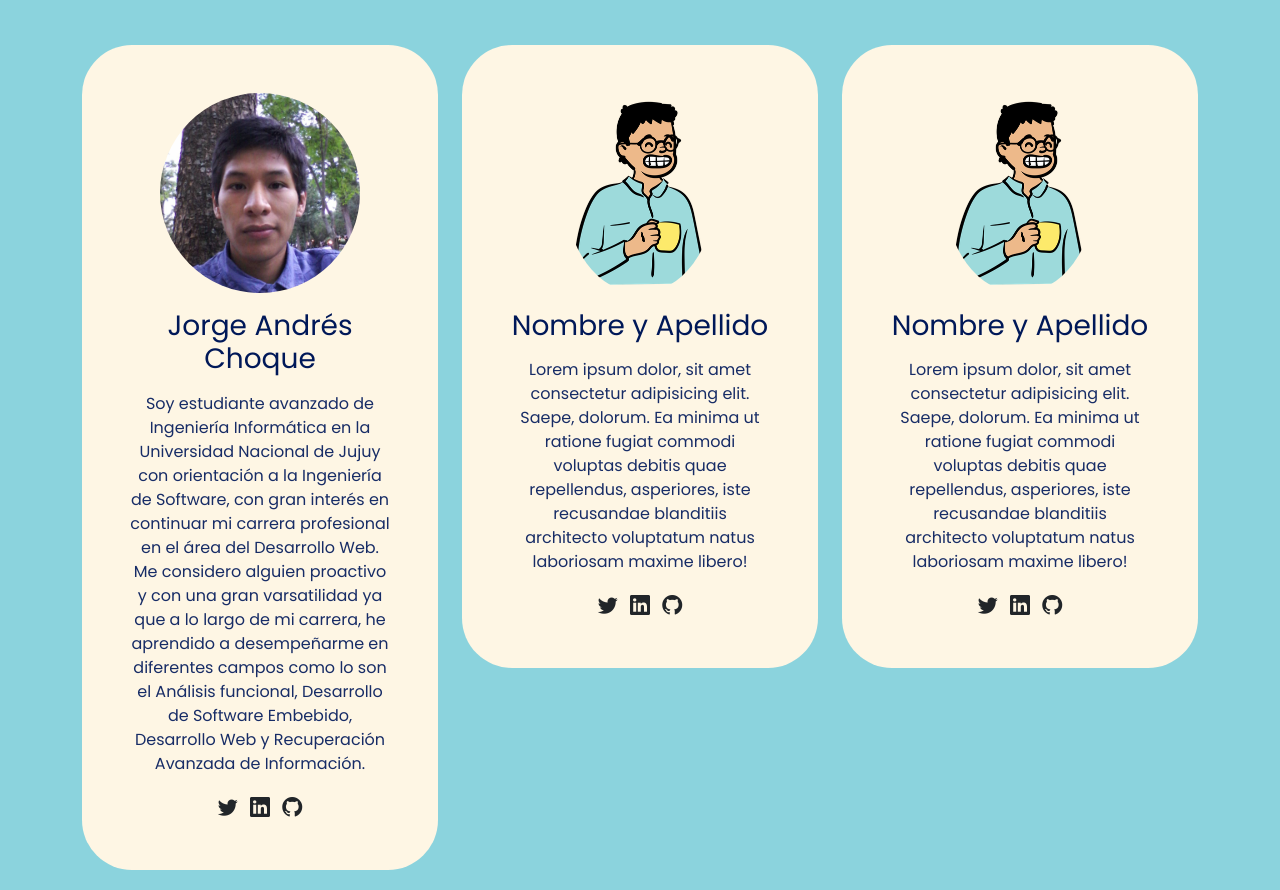
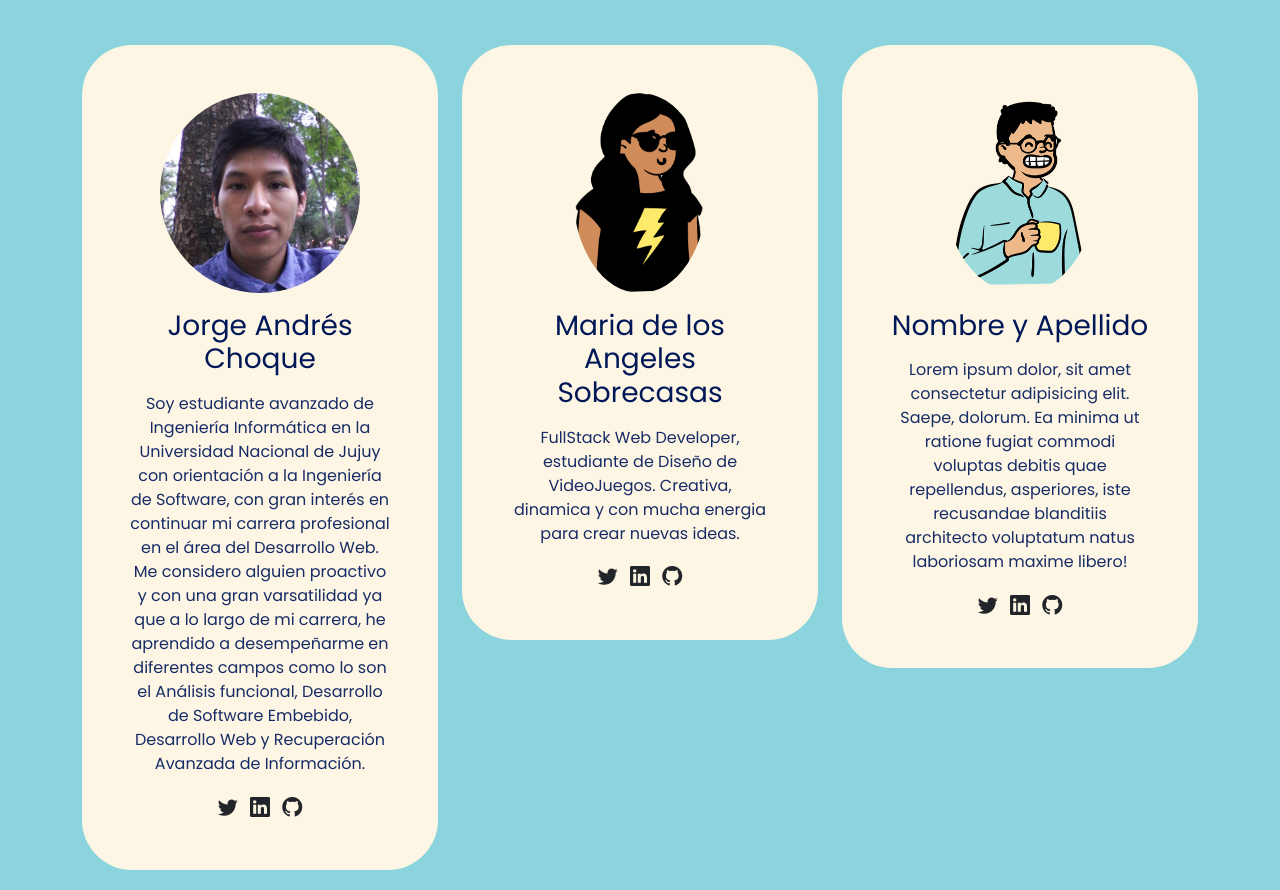
Before and after one commit to Jorge-JayCh/devtech-podcast-web, a plain HTML site: page index.html in a window 1280 px wide. Shown: the part 1190-2080 px from the top of the page. Drawn offline with nearby package versions, Linux system fonts and the light colour scheme.

Commit message:
Edicion de tarjeta 2 y nuevo avatar en assets

```diff
--- a/index.html
+++ b/index.html
@@ -114,14 +114,16 @@
           <div class="col-md-6 col-lg-4 mb-3">
             <div class="card">
               <div class="card-body text-center p-5">
-                <img src="./assets/avatar.png" alt="avatar" class="img img-fluid rounded-circle mb-3">
-                <h3 class="title card-title mb-3">Nombre y Apellido</h3>
-                <p>Lorem ipsum dolor, sit amet consectetur adipisicing elit. Saepe, dolorum. Ea minima ut ratione fugiat
-                  commodi voluptas debitis quae repellendus, asperiores, iste recusandae blanditiis architecto
-                  voluptatum natus laboriosam maxime libero!</p>
+                <img src="./assets/avatarSobrecasas.png" alt="avatar" class=" img img-fluid rounded-circle mb-3">
+                <h3 class="title card-title mb-3">Maria de los Angeles Sobrecasas</h3>
+                <p>FullStack Web Developer, estudiante de Diseño de VideoJuegos.
+                  Creativa, dinamica y con mucha energia para crear nuevas ideas.
+
+
+                   </p>
                 <a href="#"><i class="bi bi-twitter text-dark mx-1 lead"></i></a>
-                <a href="#"><i class="bi bi-linkedin text-dark mx-1 lead"></i></a>
-                <a href="#"><i class="bi bi-github text-dark mx-1 lead"></i></a>
+                <a href="https://www.linkedin.com/in/mariasobrecasas/"><i class="bi bi-linkedin text-dark mx-1 lead"></i></a>
+                <a href="https://github.com/MSobrecasas"><i class="bi bi-github text-dark mx-1 lead"></i></a>
               </div>
             </div>
           </div>
```
Also changed, not shown: assets/avatarSobrecasas.png (added).
